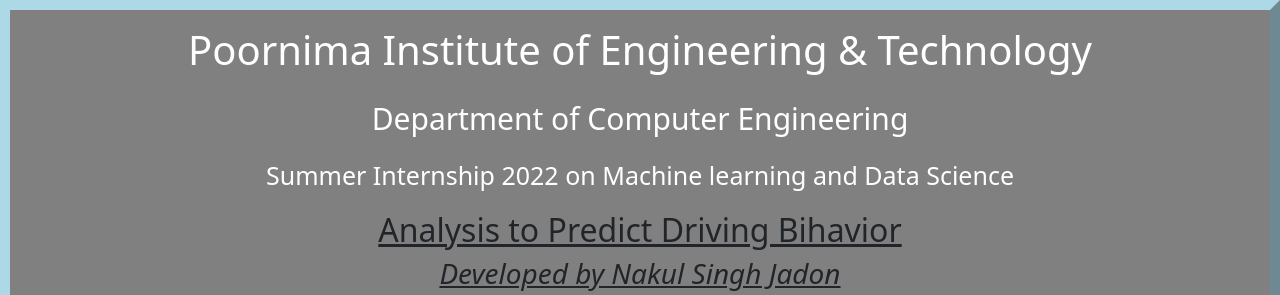
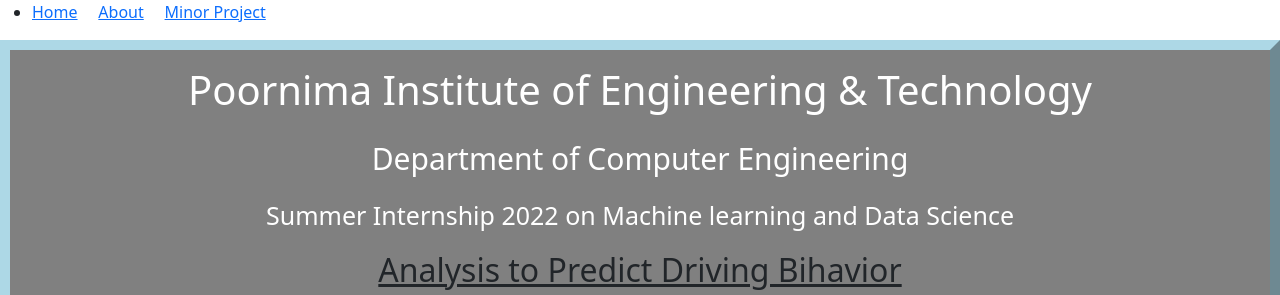
Before and after one commit to Nakul007Singh/Driving-behavior-major-project, a Flask app: page / in a window 1280 px wide. Shown: the top 295 px of the page. Run offline with Flask 2, Linux system fonts and the light colour scheme; parts of the project's set-up code (start-up, migrations or seed data) failed here and were passed over.

Commit message:
Update index.html

```diff
--- a/templates/index.html
+++ b/templates/index.html
@@ -8,7 +8,10 @@
 <!-- JavaScript Bundle with Popper -->
 <script src="https://cdn.jsdelivr.net/npm/bootstrap@5.2.0/dist/js/bootstrap.bundle.min.js" integrity="sha384-A3rJD856KowSb7dwlZdYEkO39Gagi7vIsF0jrRAoQmDKKtQBHUuLZ9AsSv4jD4Xa" crossorigin="anonymous"></script>
 <link href="https://cdn.jsdelivr.net/npm/bootstrap@5.0.0-beta1/dist/css/bootstrap.min.css" rel="stylesheet" integrity="sha384-giJF6kkoqNQ00vy+HMDP7azOuL0xtbfIcaT9wjKHr8RbDVddVHyTfAAsrekwKmP1" crossorigin="anonymous">
-<style><!DOCTYPE html>
+<ul class='nav-links'>
+ <li><a class="active" href="/">Home</a> &nbsp; &nbsp; <a class="active" href="/aboutusnew">About</a> &nbsp;  &nbsp; <a class="active" href="/minors">Minor Project</a></li>
+</ul>
+  <style><!DOCTYPE html>
 
 h1 {text-align: center;}
 h2 {text-align: center;}
```
